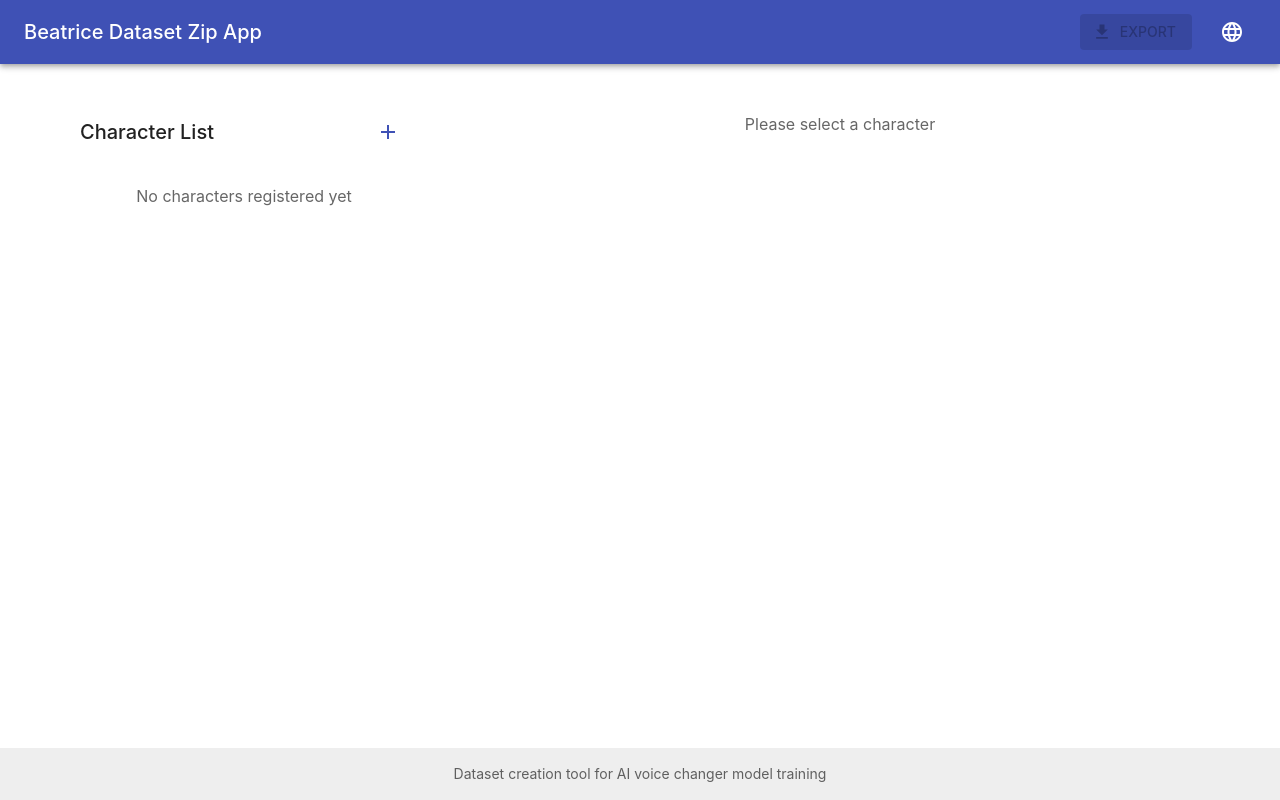
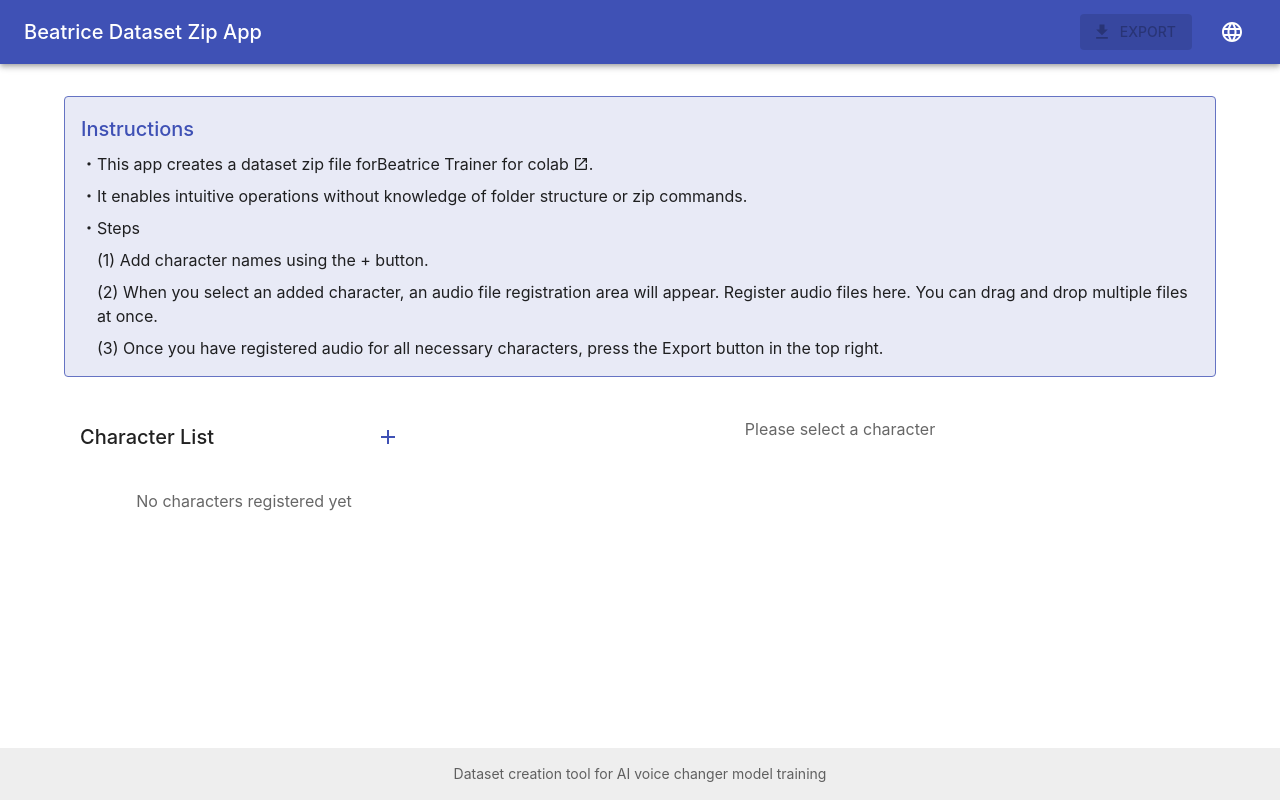
Before and after one commit to w-okada/beatrice-dataset-generator, a React (Vite) app in the folder beatrice-dataset-generator/: page / in a window 1280 px wide. Built offline with nearby package versions, Linux system fonts and the light colour scheme.

Commit message:
アプリケーションにインストラクションセクションを追加し、ユーザーがデータセットを作成する手順を明確にしました。また、ローカライズファイルにインストラクションの内容を追加しました。

```diff
--- a/beatrice-dataset-generator/src/components/MainLayout.tsx
+++ b/beatrice-dataset-generator/src/components/MainLayout.tsx
@@ -1,7 +1,7 @@
 import { useState } from "react";
 import { useTranslation } from "react-i18next";
-import { AppBar, Box, Container, CssBaseline, IconButton, Menu, MenuItem, Toolbar, Tooltip, Typography } from "@mui/material";
-import { Language as LanguageIcon } from "@mui/icons-material";
+import { Alert, AlertTitle, AppBar, Box, Container, CssBaseline, IconButton, Link, Menu, MenuItem, Paper, Toolbar, Tooltip, Typography } from "@mui/material";
+import { Language as LanguageIcon, OpenInNew as OpenInNewIcon } from "@mui/icons-material";
 import { CharacterList } from "./CharacterList";
 import { AudioFileList } from "./AudioFileList";
 import { ExportDataset } from "./ExportDataset";
@@ -97,6 +97,60 @@
             </AppBar>
 
             <Container maxWidth="lg" sx={{ mt: 4, mb: 4, flexGrow: 1 }}>
+                <Paper
+                    elevation={0}
+                    sx={{
+                        p: 2,
+                        mb: 3,
+                        border: "1px solid",
+                        borderColor: "primary.light",
+                        backgroundColor: "#e8eaf6",
+                    }}
+                >
+                    <Typography variant="h6" gutterBottom color="primary">
+                        {t("app.instructions.title")}
+                    </Typography>
+                    {(t("app.instructions.content", { returnObjects: true }) as string[]).map((instruction: string, index: number) => (
+                        <Typography
+                            key={index}
+                            variant="body1"
+                            paragraph
+                            sx={{
+                                mb: index === (t("app.instructions.content", { returnObjects: true }) as string[]).length - 1 ? 0 : 1,
+                                pl: instruction.startsWith("(") ? 2 : 0,
+                                display: "flex",
+                                alignItems: "center",
+                            }}
+                        >
+                            {index === 0 ? (
+                                <>
+                                    {instruction.split("Beatrice Trainer for colab")[0]}
+                                    <Link
+                                        href="https://github.com/w-okada/beatrice-trainer-colab"
+                                        target="_blank"
+                                        rel="noopener noreferrer"
+                                        sx={{
+                                            display: "inline-flex",
+                                            alignItems: "center",
+                                            color: "inherit",
+                                            textDecoration: "none",
+                                            "&:hover": {
+                                                textDecoration: "underline",
+                                            },
+                                        }}
+                                    >
+                                        Beatrice Trainer for colab
+                                        <OpenInNewIcon sx={{ fontSize: "1rem", ml: 0.5 }} />
+                                    </Link>
+                                    {instruction.split("Beatrice Trainer for colab")[1]}
+                                </>
+                            ) : (
+                                instruction
+                            )}
+                        </Typography>
+                    ))}
+                </Paper>
+
                 <Box
                     sx={{
                         display: "flex",
--- a/beatrice-dataset-generator/src/locales/en.json
+++ b/beatrice-dataset-generator/src/locales/en.json
@@ -1,7 +1,18 @@
 {
     "app": {
         "title": "Beatrice Dataset Zip App",
-        "description": "Dataset creation tool for AI voice changer model training"
+        "description": "Dataset creation tool for AI voice changer model training",
+        "instructions": {
+            "title": "Instructions",
+            "content": [
+                "・This app creates a dataset zip file for Beatrice Trainer for colab.",
+                "・It enables intuitive operations without knowledge of folder structure or zip commands.",
+                "・Steps",
+                "(1) Add character names using the + button.",
+                "(2) When you select an added character, an audio file registration area will appear. Register audio files here. You can drag and drop multiple files at once.",
+                "(3) Once you have registered audio for all necessary characters, press the Export button in the top right."
+            ]
+        }
     },
     "character": {
         "list": "Character List",
--- a/beatrice-dataset-generator/src/locales/ja.json
+++ b/beatrice-dataset-generator/src/locales/ja.json
@@ -1,7 +1,18 @@
 {
     "app": {
         "title": "Beatrice データセットZip化アプリ",
-        "description": "ボイスチェンジャーのAIモデルトレーニング用データセット作成ツール"
+        "description": "ボイスチェンジャーのAIモデルトレーニング用データセット作成ツール",
+        "instructions": {
+            "title": "インストラクション",
+            "content": [
+                "・Beatrice Trainer for colab用にデータセットをzip化します。",
+                "・フォルダ構成やzipのコマンドを知らなくてもこのUIを用いて直感的な操作を可能にします。",
+                "・手順",
+                "(1) キャラクタ名を＋ボタンで追加してください。",
+                "(2) 追加したユーザを選ぶと、音声ファイルの登録エリアが出ます。音声ファイルを登録してください。なお、複数のファイルをドラッグアンドドロップできます。",
+                "(3) 必要なキャラクター分の音声が登録できたら、右上のエクスポートボタンを押してください。"
+            ]
+        }
     },
     "character": {
         "list": "キャラクター一覧",
```
